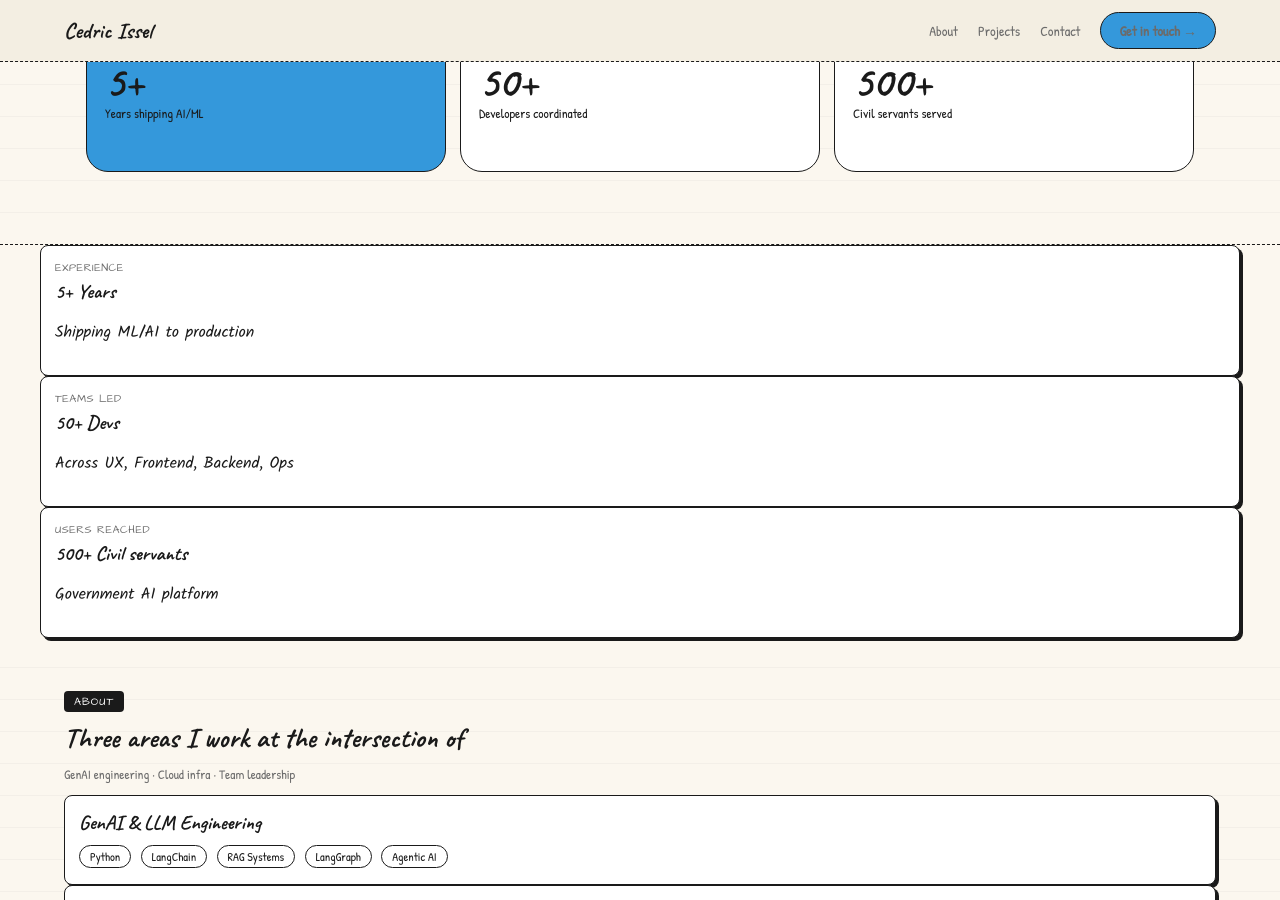
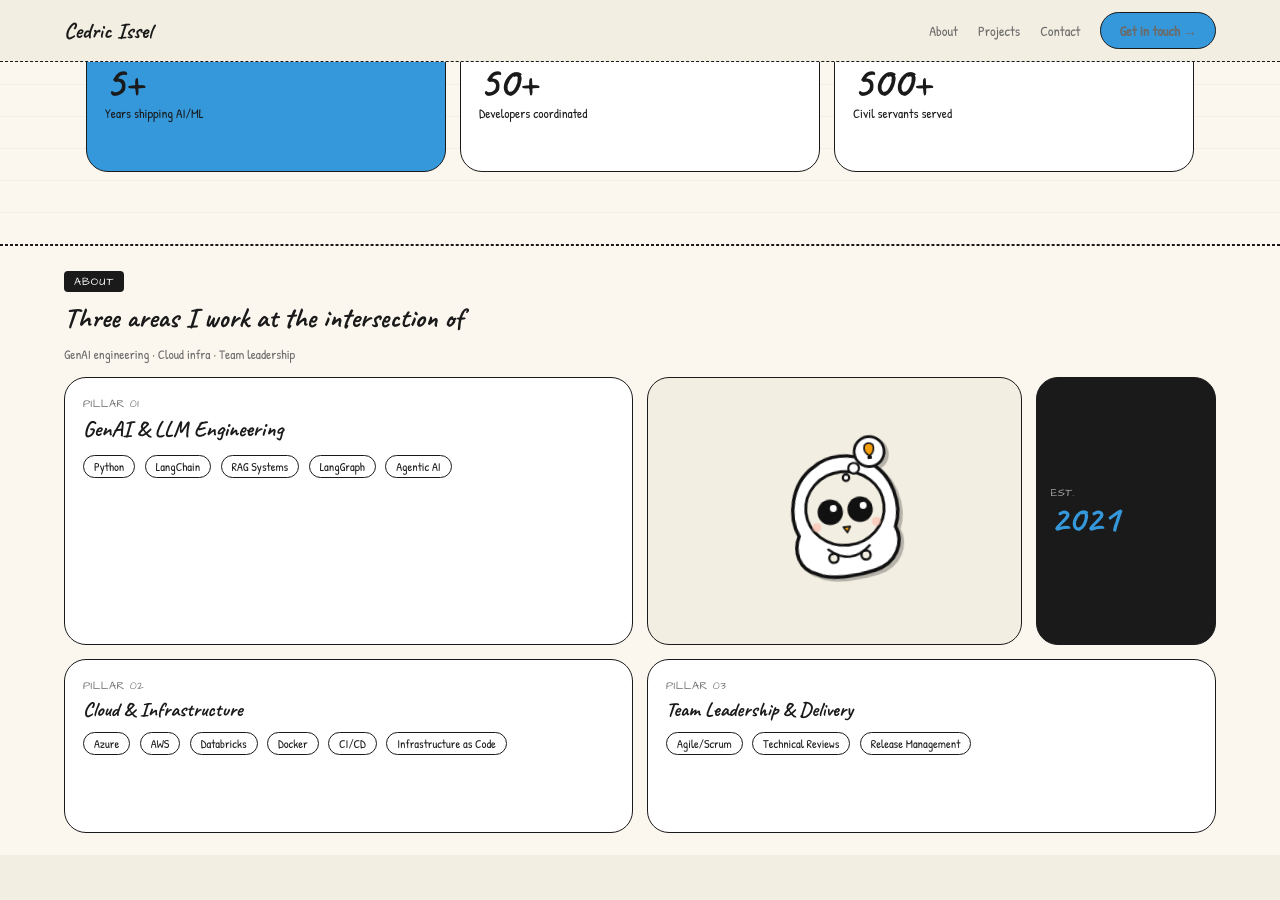
Before and after one commit to cdrc1103/cdrc1103.github.io, a Jekyll site: the page built from index.html, in a window 1280 px wide and 900 px high, scrolled down 508 px. Built offline with Jekyll 4.4.1, drawn with Linux system fonts in a browser that asks for light colours.

Commit message:
feat: replace highlights + about grid with V3 bento pillars

```diff
--- a/_includes/about.html
+++ b/_includes/about.html
@@ -1,41 +1,59 @@
-<!-- Highlights strip -->
-<section class="highlights" id="highlights">
-  <div class="highlights-grid container-inner">
-    <div class="card">
-      <div class="cap">Experience</div>
-      <h4>5+ Years</h4>
-      <p class="card-sub">Shipping ML/AI to production</p>
+<!-- About — bento pillar layout -->
+<section class="section-wrap" id="about">
+  <div style="max-width: 1400px; margin: 0 auto;">
+    <div style="margin-bottom: 14px;">
+      <span class="section-tag">About</span>
+      <h2 class="sec">Three areas I work at the intersection of</h2>
+      <p class="sec-sub">GenAI engineering · Cloud infra · Team leadership</p>
     </div>
-    <div class="card">
-      <div class="cap">Teams led</div>
-      <h4>50+ Devs</h4>
-      <p class="card-sub">Across UX, Frontend, Backend, Ops</p>
-    </div>
-    <div class="card">
-      <div class="cap">Users reached</div>
-      <h4>500+ Civil servants</h4>
-      <p class="card-sub">Government AI platform</p>
-    </div>
-  </div>
-</section>
+    <div class="bento" style="grid-auto-rows: minmax(80px, auto);">
 
-<!-- About / Three pillars -->
-<section class="about notebook-bg" id="about">
-  <div class="container-inner">
-    <span class="section-tag">About</span>
-    <h2 class="sec">Three areas I work at the intersection of</h2>
-    <p class="sec-sub">GenAI engineering · Cloud infra · Team leadership</p>
-    <div class="about-grid">
-      {% for item in site.data.about.items %}
-      <div class="card">
-        <h4>{{ item.title }}</h4>
+      <!-- Pillar 01 — GenAI -->
+      <div class="b w3 h3 rounded-xl" style="padding:18px;">
+        <div class="cap">Pillar 01</div>
+        <h4 style="font-family:'Caveat',cursive; font-size:22px; font-weight:700; margin: 4px 0 10px;">{{ site.data.about.items[0].title }}</h4>
         <div class="pills-group">
-          {% for skill in item.skills %}
+          {% for skill in site.data.about.items[0].skills %}
           <span class="pill">{{ skill }}</span>
           {% endfor %}
         </div>
       </div>
-      {% endfor %}
+
+      <!-- Think mascot centre tile -->
+      <div class="b w2 h3 soft rounded-xl" style="display:flex; align-items:center; justify-content:center; padding:14px;">
+        <div class="mascot float" style="position:static; width:150px; height:150px; --rot:-6deg; filter:drop-shadow(3px 3px 0 rgba(0,0,0,0.25));">
+          <svg viewBox="0 0 140 140"><use href="#m-think"/></svg>
+        </div>
+      </div>
+
+      <!-- Year dark tile -->
+      <div class="b w1 h3 dark rounded-xl" style="display:flex; flex-direction:column; justify-content:center; padding:14px;">
+        <div class="cap">Est.</div>
+        <div style="font-family:'Caveat',cursive; font-size:38px; font-weight:700; color:var(--accent); line-height:1;">2021</div>
+      </div>
+
+      <!-- Pillar 02 — Cloud -->
+      <div class="b w3 h2 rounded-xl" style="padding:18px;">
+        <div class="cap">Pillar 02</div>
+        <h4 style="font-family:'Caveat',cursive; font-size:20px; font-weight:700; margin: 4px 0 8px;">{{ site.data.about.items[1].title }}</h4>
+        <div class="pills-group">
+          {% for skill in site.data.about.items[1].skills %}
+          <span class="pill">{{ skill }}</span>
+          {% endfor %}
+        </div>
+      </div>
+
+      <!-- Pillar 03 — Leadership -->
+      <div class="b w3 h2 rounded-xl" style="padding:18px;">
+        <div class="cap">Pillar 03</div>
+        <h4 style="font-family:'Caveat',cursive; font-size:20px; font-weight:700; margin: 4px 0 8px;">{{ site.data.about.items[2].title }}</h4>
+        <div class="pills-group">
+          {% for skill in site.data.about.items[2].skills %}
+          <span class="pill">{{ skill }}</span>
+          {% endfor %}
+        </div>
+      </div>
+
     </div>
   </div>
 </section>
```
